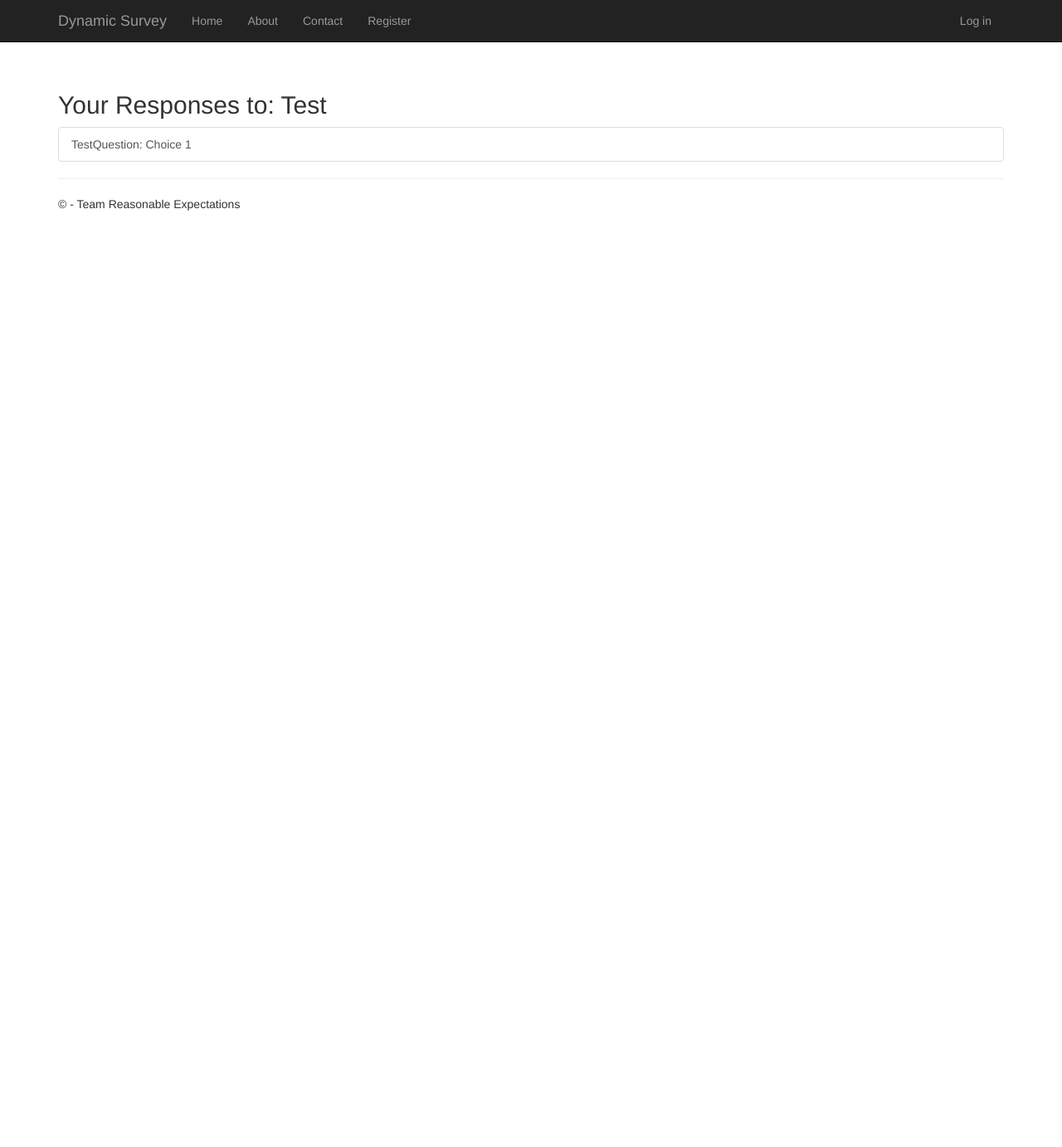
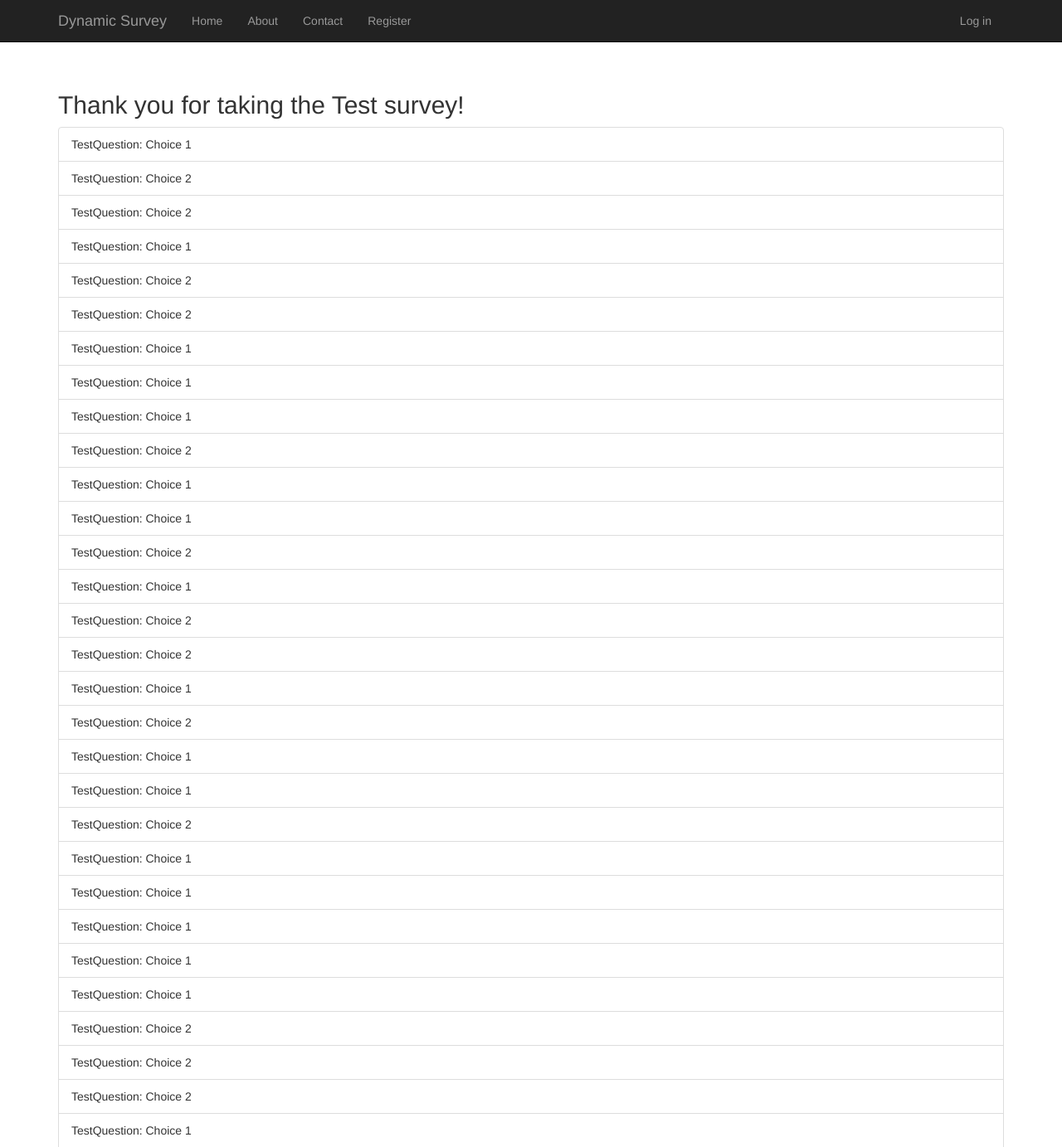
Before and after one commit to welschmj/reasonable-survey, a Django app: page /1/vote/1 in a window 1280 px wide. Shown: the top 1383 px of the page at 83% size. Before the commit the page ends 254 px from the top, so only its background shows below. Run offline with Django 3.2, Linux system fonts and the light colour scheme; data comes from the database, SQL or seed files in the repository; both versions use the stored data as it was after the commit; some libraries are stand-ins or nearby versions.

Commit message:
fixed survey summary page

```diff
--- a/dstest7/app/models.py
+++ b/dstest7/app/models.py
@@ -34,3 +34,6 @@ class Response(models.Model):
     qid = models.TextField()
     user = models.TextField()
     res = models.TextField()
+
+    class Meta:
+        unique_together = ('surveyid', 'user')
--- a/dstest7/app/templates/app/results.html
+++ b/dstest7/app/templates/app/results.html
@@ -19,11 +19,11 @@
 
 <br />
 
-<h2>Your Responses to: {{ survey_name }}</h2>
+<h2>Thank you for taking the {{ survey_name }} survey!</h2>
 <div class="list-group">
     {% if resp_list %}
-        {% for question, choice  in resp_list %}
-            <a href="#" class="list-group-item" >{{ question }}: {{ choice }}</a>
+        {% for question, choice in resp_list %}
+            <li class="list-group-item" >{{ question }}: {{ choice }}</li>
         {% endfor %}
     {% else %}
         <a href="#" class="list-group-item" >No Responses Available</a>
--- a/dstest7/app/views.py
+++ b/dstest7/app/views.py
@@ -35,7 +35,7 @@ def detail(request, question_id):
 def results(request, survey_id):
     assert isinstance(request, HttpRequest)
     # get all responses from model
-    user_resp_list = Response.objects.filter(surveyid=survey_id, user=request.user.username)
+    user_resp_list = Response.objects.filter(surveyid=survey_id.pk, user=request.user.username)
     survey_name = survey_id.survey_name
 
     # store the questions and responses
```
Also changed, not shown: dstest7/db.sqlite3, 1 other file.
